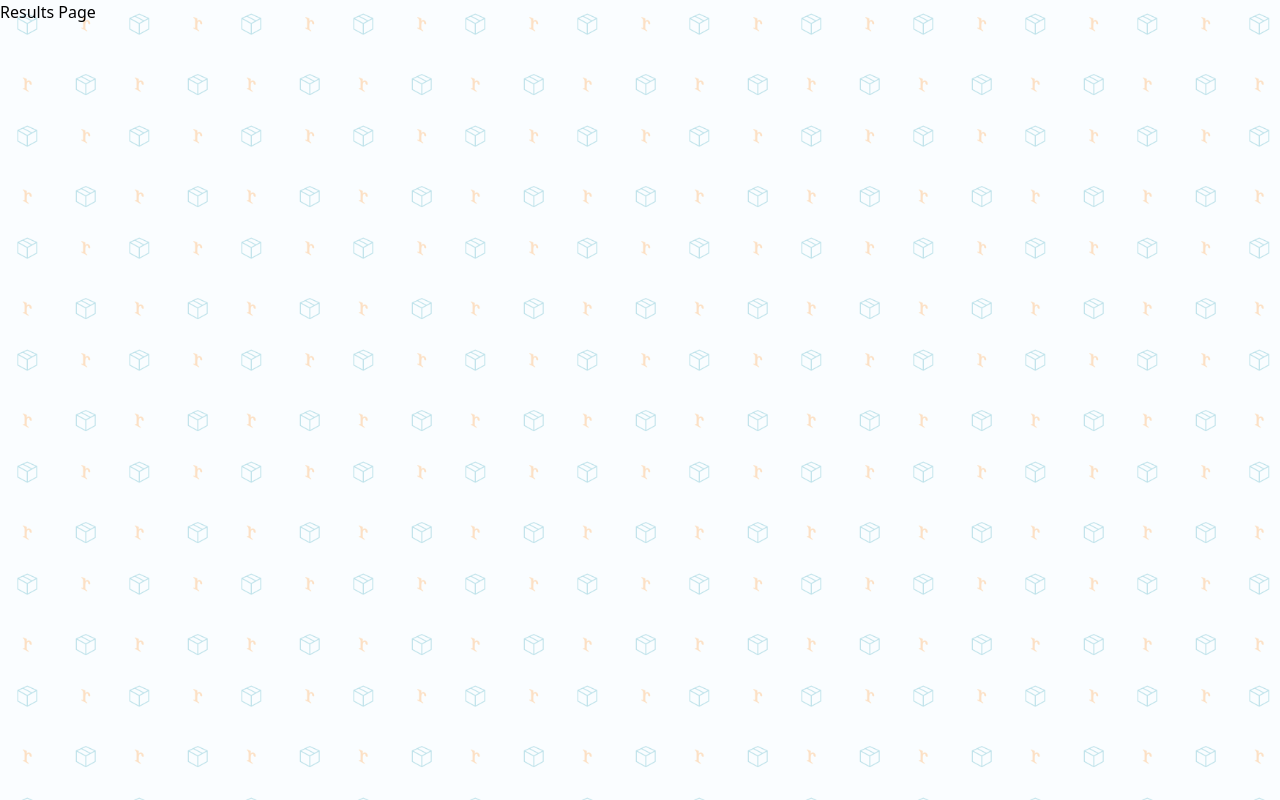
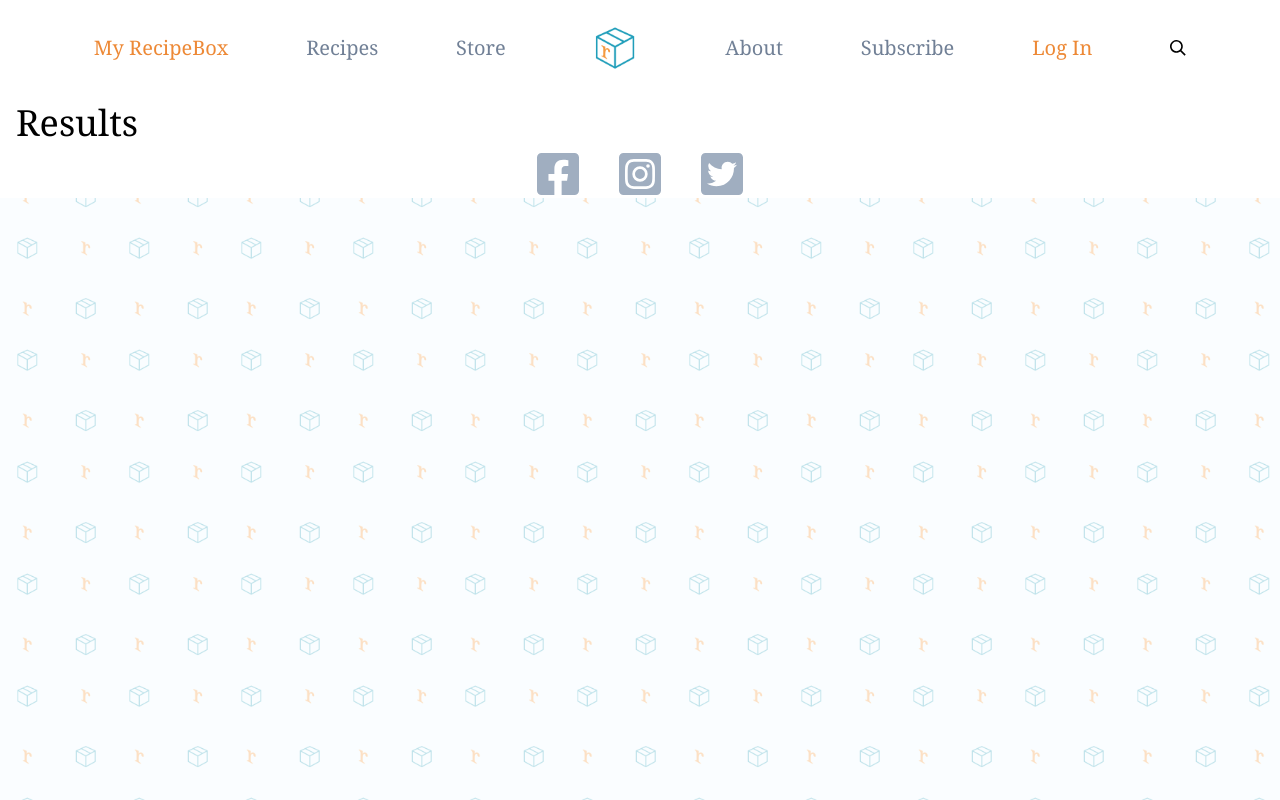
Before and after one commit to malcolmc10/P3-recipebox, a React (Create React App) app in the folder client/: page /results/1 in a window 1280 px wide. Built offline with nearby package versions, Linux system fonts and the light colour scheme.

Commit message:
initialized results page

```diff
--- a/client/src/Pages/Results.jsx
+++ b/client/src/Pages/Results.jsx
@@ -1,10 +1,15 @@
 import React from 'react'
+import Header from '../Shared/Header'
+import Footer from '../Shared/Footer'
 
 
 export default function Results() {
   return (
-    <div>
-      Results Page
+    <div className="container bg-white mx-auto px-4 font-serif">
+      <Header />
+      <h1 className="text-4xl">Results</h1>
+
+      <Footer />
     </div>
   )
 }
--- a/client/src/Shared/SearchBar.jsx
+++ b/client/src/Shared/SearchBar.jsx
@@ -1,13 +1,14 @@
-import React from 'react'
+import React, { useState } from 'react'
 import searchIcon from '../assets/zondicons/search.svg'
+import { Link } from 'react-router-dom'
 
 export default function SearchBar() {
   return (
     <div className="w-3/5 relative">
       <input type="text" className="bg-gray-200 border border-gray-300 rounded-full h-8 outline-none px-3 w-full" />
-      <button className="absolute outline-none" style={{ top: '8px', right: '15px' }}>
-        <img className="w-4" src={searchIcon} alt="search icon"/>
-      </button>
+      <Link className="absolute outline-none" style={{ top: '8px', right: '15px' }}>
+        <img className="w-4" src={searchIcon} alt="search icon" />
+      </Link>
     </div>
   )
 }
```
